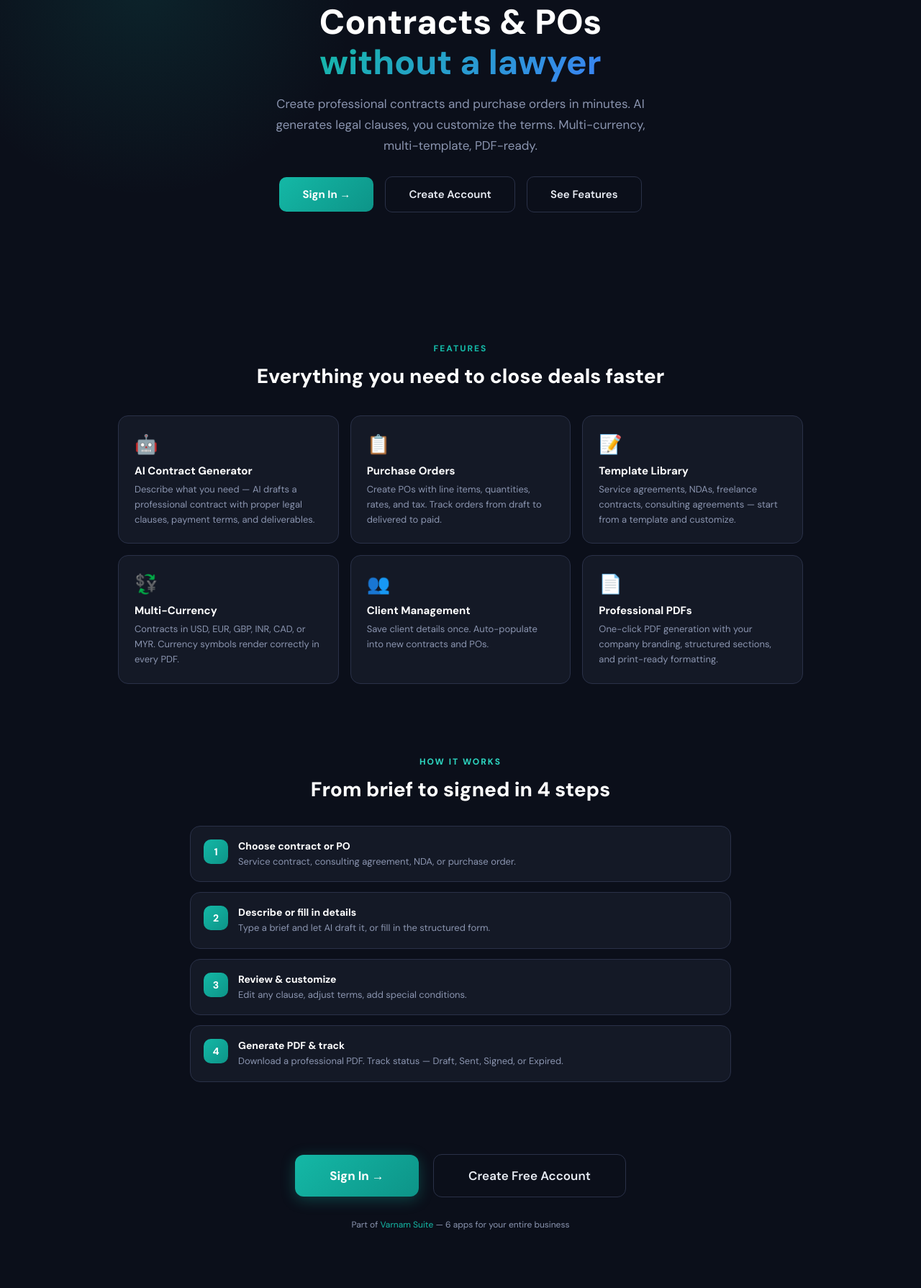
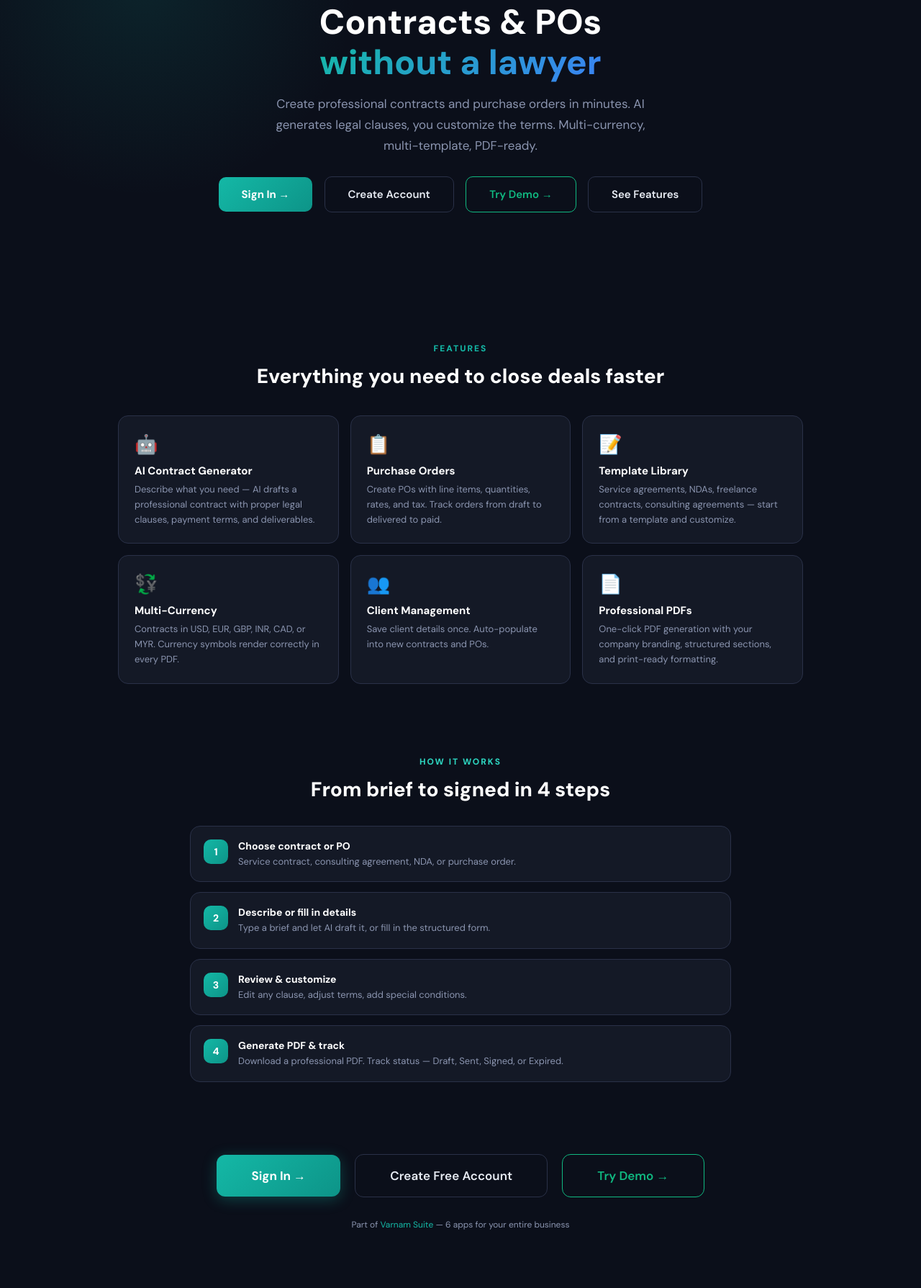
Before and after one commit to akaistudio/contractsnap, a Flask app: page /welcome in a window 1280 px wide. Shown: the part 224-2013 px from the top of the page at 72% size. Run offline with Flask 3, Linux system fonts and the light colour scheme; some libraries are stand-ins or nearby versions.

Commit message:
feat: add /demo/reset?key=varnam2026 route; add Try Demo button to landing

```diff
--- a/app.py
+++ b/app.py
@@ -298,8 +298,12 @@ def auto_login():
     return redirect('/')
 
 @app.route('/demo')
+@app.route('/demo/reset')
 def demo_login():
     """One-click demo — shared Bloom Studio account. Seed on first visit only."""
+    force_reseed = request.path == '/demo/reset' and request.args.get('key') == 'varnam2026'
+    if request.path == '/demo/reset' and not force_reseed:
+        return redirect('/demo')
     demo_email = 'demo@varnam.app'
     conn = get_db(); cur = conn.cursor()
     cur.execute('SELECT * FROM users WHERE email=%s', (demo_email,))
@@ -311,6 +315,8 @@ def demo_login():
                    (demo_email, hash_pw('demo123')))
         user = cur.fetchone()
         if not conn.autocommit: conn.commit()
+        needs_seed = True
+    elif force_reseed:
         needs_seed = True
     uid = user['id']
     if needs_seed:
--- a/templates/landing.html
+++ b/templates/landing.html
@@ -22,6 +22,7 @@ a{text-decoration:none}
 <div>
 <a href="/login" style="display:inline-block;padding:14px 32px;background:linear-gradient(135deg,var(--accent),var(--accent2));color:#fff;border-radius:10px;font-size:15px;font-weight:700;margin:0 6px 8px">Sign In →</a>
 <a href="/register" style="display:inline-block;padding:14px 32px;background:transparent;color:var(--text);border:1.5px solid var(--border);border-radius:10px;font-size:15px;font-weight:600;margin:0 6px 8px">Create Account</a>
+<a href="/demo" style="display:inline-block;padding:14px 32px;background:transparent;color:#10b981;border:1.5px solid #10b981;border-radius:10px;font-size:15px;font-weight:600;margin:0 6px 8px">Try Demo →</a>
 <a href="#features" style="display:inline-block;padding:14px 32px;background:transparent;color:var(--text);border:1.5px solid var(--border);border-radius:10px;font-size:15px;font-weight:600;margin:0 6px 8px">See Features</a>
 </div>
 </div>
@@ -51,6 +52,7 @@ a{text-decoration:none}
 <section style="padding:40px 24px 80px;text-align:center">
 <a href="/login" style="display:inline-block;padding:18px 48px;background:linear-gradient(135deg,var(--accent),var(--accent2));color:#fff;border-radius:12px;font-size:17px;font-weight:700;box-shadow:0 4px 20px rgba(20,184,166,.3);margin:0 8px 10px">Sign In →</a>
 <a href="/register" style="display:inline-block;padding:18px 48px;background:transparent;color:var(--text);border:1.5px solid var(--border);border-radius:12px;font-size:17px;font-weight:600;margin:0 8px 10px">Create Free Account</a>
+<a href="/demo" style="display:inline-block;padding:18px 48px;background:transparent;color:#10b981;border:1.5px solid #10b981;border-radius:12px;font-size:17px;font-weight:600;margin:0 8px 10px">Try Demo →</a>
 <div style="margin-top:20px;font-size:12px;color:var(--text2)">Part of <a href="https://snapsuite.up.railway.app" style="color:var(--accent)">Varnam Suite</a> — 6 apps for your entire business</div>
 </section>
 </body></html>
```
